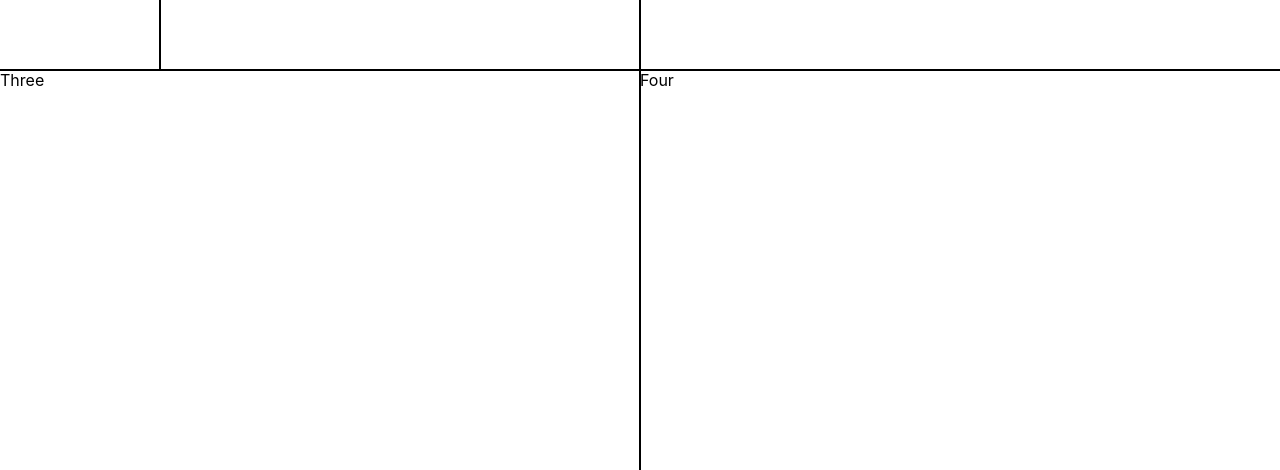
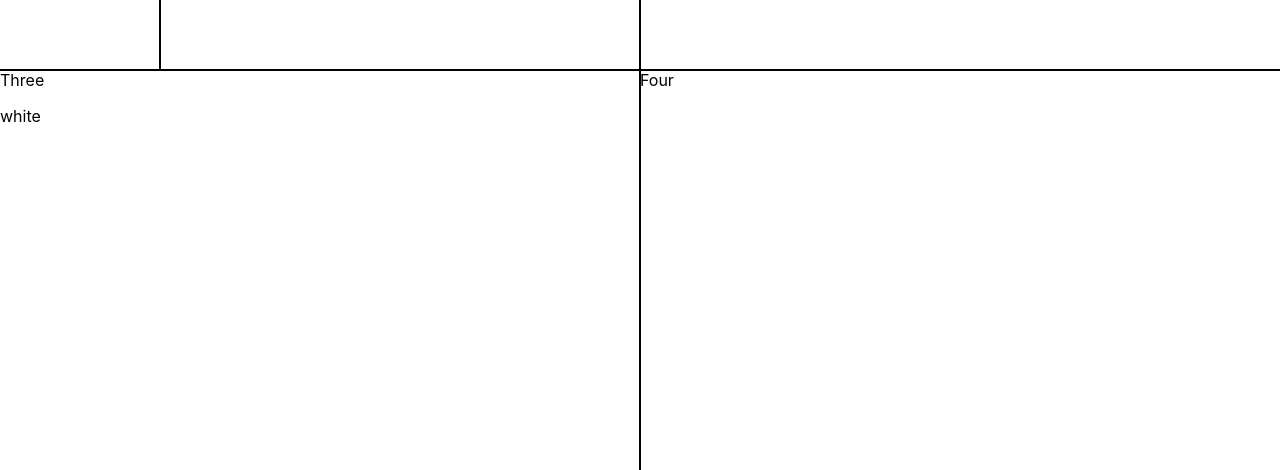
Before and after one commit to eugelogic/emerald, a Next.js app: page / in a window 1280 px wide. Shown: the part 330-800 px from the top of the page. Built offline with nearby package versions, Linux system fonts and the light colour scheme.

Commit message:
Draft random slide for homepage functionality

```diff
--- a/pages/index.js
+++ b/pages/index.js
@@ -1,6 +1,13 @@
 import styles from '../styles/Home.module.css'
+import Quotes from '../public/quotes.json'
 
 const Home = () => {
+    function randomItemFromArray(arr) {
+        const item = arr[Math.floor(Math.random() * arr.length)]
+        return item
+    }
+    const randomQuote = randomItemFromArray(Quotes)
+
     return (
         <div className={styles.container}>
             <div className={`${styles.box} ${styles.topLeft}`}>
@@ -23,7 +30,10 @@ const Home = () => {
 
             <div className={`${styles.box} ${styles.topRight}`}>Two</div>
 
-            <div className={`${styles.box} ${styles.bottomLeft}`}>Three</div>
+            <div className={`${styles.box} ${styles.bottomLeft}`}>
+                Three
+                <p>{randomQuote.text}</p>
+            </div>
 
             <div className={`${styles.box} ${styles.bottomRight}`}>Four</div>
         </div>
--- /dev/null
+++ b/public/quotes.json
@@ -0,0 +1,10 @@
+[
+    { "id": 1, "text": "white" },
+    { "id": 2, "text": "blue" },
+    { "id": 3, "text": "red" },
+    { "id": 4, "text": "black" },
+    { "id": 5, "text": "green" },
+    { "id": 6, "text": "orange" },
+    { "id": 7, "text": "brown" },
+    { "id": 8, "text": "pink" }
+]
```
